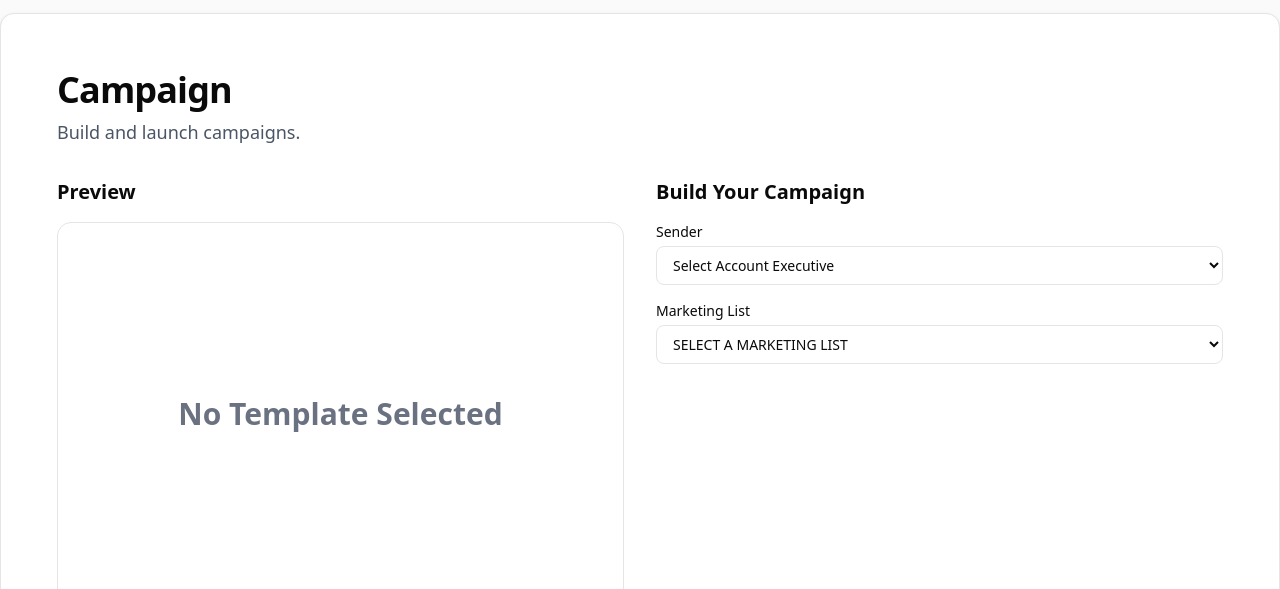
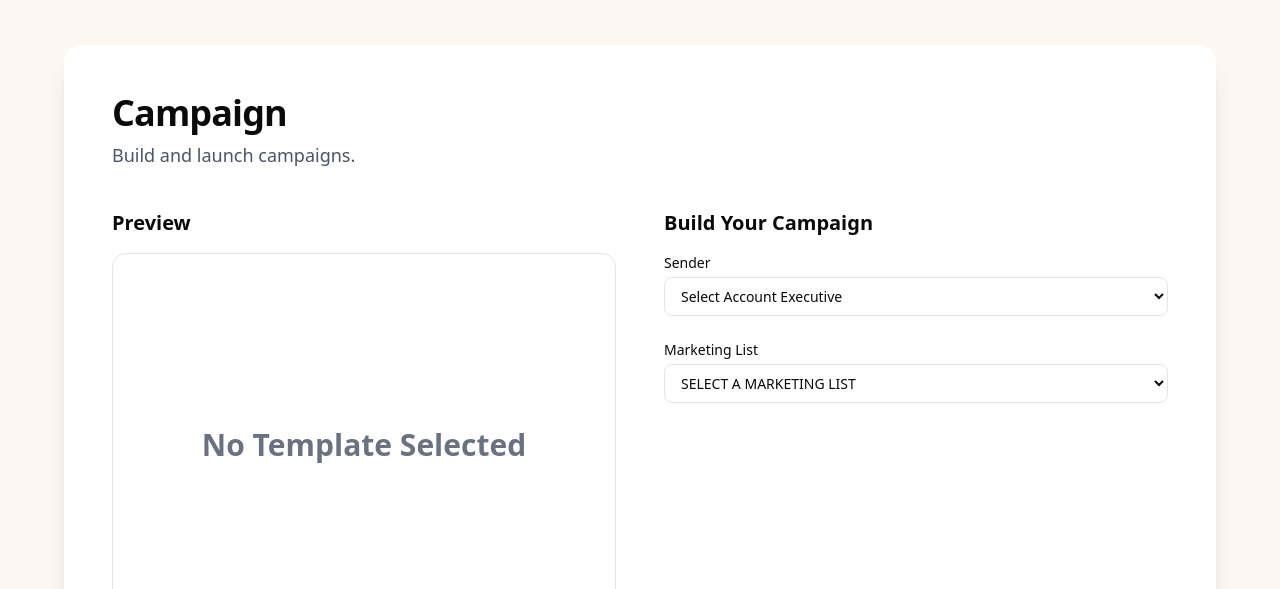
Before and after one commit to josh-zanecoder/mortdash-marketing, a Next.js app: page /marketing/campaign in a window 1280 px wide. Shown: the part 211-800 px from the top of the page. Built offline with nearby package versions, Linux system fonts and the light colour scheme.

Commit message:
MM - 11 - Tracking and Campaign Design

```diff
--- a/src/app/marketing/campaign/page.tsx
+++ b/src/app/marketing/campaign/page.tsx
@@ -2,25 +2,26 @@
 import { Card, CardHeader, CardTitle, CardContent, CardDescription } from "@/components/ui/card";
 export default function CampaignPage() {
   return (
-    <div className="min-h-screen flex flex-col items-center bg-[#fafafa]">
-      <div className="w-full max-w-7xl mx-auto mt-12 mb-12">
-        <div className="shadow-sm border rounded-xl bg-white p-8 sm:p-14" style={{ minHeight: "700px" }}>
-          <div>
-            <h1 className="text-4xl font-extrabold tracking-tight">Campaign</h1>
-            <p className="mt-2 text-lg text-gray-600">Build and launch campaigns.</p>
+    <main className="min-h-screen bg-[#fdf6f1] flex flex-col items-center justify-center py-16 px-4">
+      <div className="w-full max-w-6xl bg-white rounded-2xl shadow-xl p-12 flex flex-col items-center">
+          {/* Title and Subtitle */}
+          <div className="w-full flex flex-col items-start">
+            <h1 className="text-4xl font-extrabold tracking-tight text-left">Campaign</h1>
+            <p className="mt-2 text-lg text-gray-600 text-left">Build and launch campaigns.</p>
           </div>
-          <div className="flex flex-col md:flex-row gap-8 mt-8">
+          {/* Main Content */}
+          <div className="flex flex-col md:flex-row gap-12 mt-10 w-full items-start">
             {/* Preview Section */}
-            <div className="w-full md:w-1/2">
+            <div className="w-full md:w-1/2 flex flex-col">
               <div className="text-xl font-semibold mb-4">Preview</div>
               <div className="border rounded-xl bg-white flex items-center justify-center h-96 min-h-[350px] text-center">
                 <span className="text-gray-500 text-3xl font-semibold">No Template Selected</span>
               </div>
             </div>
             {/* Build Campaign Form */}
-            <div className="w-full md:w-1/2">
+            <div className="w-full md:w-1/2 flex flex-col">
               <div className="text-xl font-semibold mb-4">Build Your Campaign</div>
-              <div className="flex flex-col gap-4">
+              <div className="flex flex-col gap-6">
                 <div>
                   <label className="block text-sm font-medium mb-1">Sender</label>
                   <select className="w-full border rounded-md px-3 py-2 text-sm focus:outline-none focus:ring-2 focus:ring-primary/30">
@@ -39,7 +40,6 @@ export default function CampaignPage() {
             </div>
           </div>
         </div>
-      </div>
-    </div>
+    </main>
   );
 }
--- a/src/app/marketing/tracking/page.tsx
+++ b/src/app/marketing/tracking/page.tsx
@@ -23,14 +23,13 @@ export default function TrackingPage() {
   const [page, setPage] = useState(1);
   const pageCount = 1; // Static for now
   return (
-    <div className="min-h-screen flex flex-col bg-[#fafafa]">
-      <div className="w-full max-w-7xl mx-auto mt-12 mb-12">
-        <div className="shadow-sm border rounded-xl bg-white p-8 sm:p-14" style={{ minHeight: "700px" }}>
-          <CardHeader>
-            <CardTitle className="text-4xl font-extrabold tracking-tight">Tracking</CardTitle>
-            <CardDescription className="mt-2 text-lg">Track campaign performance and analytics.</CardDescription>
+    <main className="min-h-screen bg-[#fdf6f1] flex flex-col items-center justify-center py-16 px-4">
+      <div className="w-full max-w-6xl bg-white rounded-2xl shadow-xl p-12 flex flex-col items-center" style={{ minHeight: "700px" }}>
+        <CardHeader className="w-full items-start">
+          <CardTitle className="text-4xl font-extrabold tracking-tight text-left">Tracking</CardTitle>
+          <CardDescription className="mt-2 text-lg text-left">Track campaign performance and analytics.</CardDescription>
         </CardHeader>
-          <CardContent className="flex flex-col flex-1 min-h-0">
+        <CardContent className="flex flex-col flex-1 min-h-0 w-full">
           {/* Main content remains unchanged */}
           <div className="flex flex-col gap-6 flex-1">
             {/* Date Picker */}
@@ -41,7 +40,7 @@ export default function TrackingPage() {
                   type="text"
                   value={date}
                   readOnly
-                    className="border rounded-md px-3 py-2 text-sm w-32 bg-white cursor-pointer"
+                  className="border rounded-md pl-9 pr-3 py-2 text-sm w-32 bg-white cursor-pointer"
                 />
                 <span className="absolute left-2 top-2.5 text-gray-400">
                   <svg width="16" height="16" fill="none" viewBox="0 0 24 24"><path stroke="currentColor" strokeWidth="2" d="M8 7V3m8 4V3m-9 8h10M5 21h14a2 2 0 0 0 2-2V7a2 2 0 0 0-2-2H5a2 2 0 0 0-2 2v12a2 2 0 0 0 2 2Z"/></svg>
@@ -142,7 +141,6 @@ export default function TrackingPage() {
           </div>
         </CardContent>
       </div>
-      </div>
-    </div>
+    </main>
   );
 }
```
Lines whose indentation alone changed are shown as unchanged.
